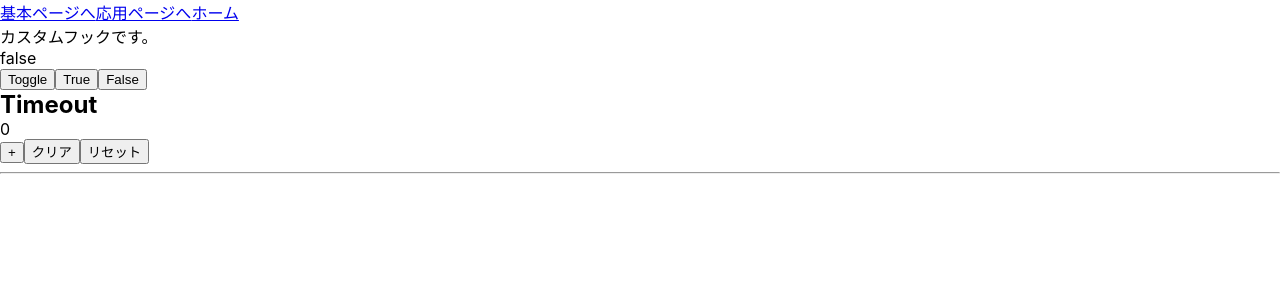
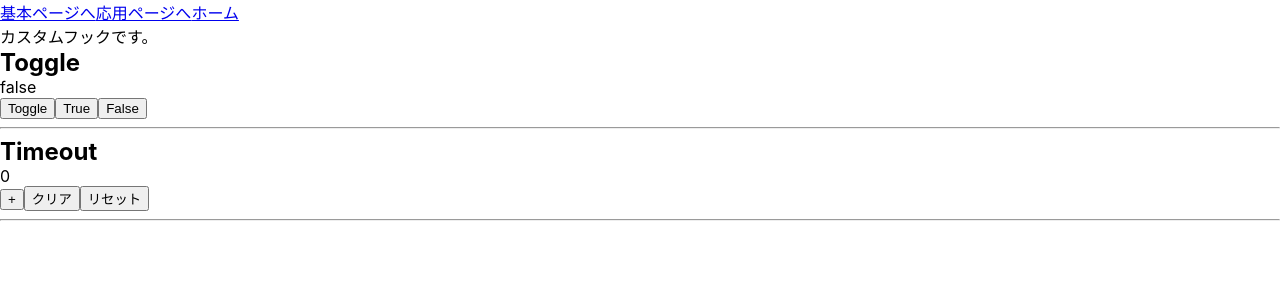
Before and after one commit to genta-t/react18-tutorial, a React (Create React App) app: page /custom-hooks in a window 1280 px wide. Shown: the top 300 px of the page. Built offline with nearby package versions, Linux system fonts and the light colour scheme.

Commit message:
真偽値切り替えカスタムフックUI修正

```diff
--- a/src/components/customHooks/toggle/ToggleComp.tsx
+++ b/src/components/customHooks/toggle/ToggleComp.tsx
@@ -5,10 +5,12 @@ const ToggleComp = () => {
 
   return (
     <>
+      <h2>Toggle</h2>
       <p>{value.toString()}</p>
       <button onClick={() => toggleValue()}>Toggle</button>
       <button onClick={() => toggleValue(true)}>True</button>
       <button onClick={() => toggleValue(false)}>False</button>
+      <hr />
     </>
   )
 }
```
